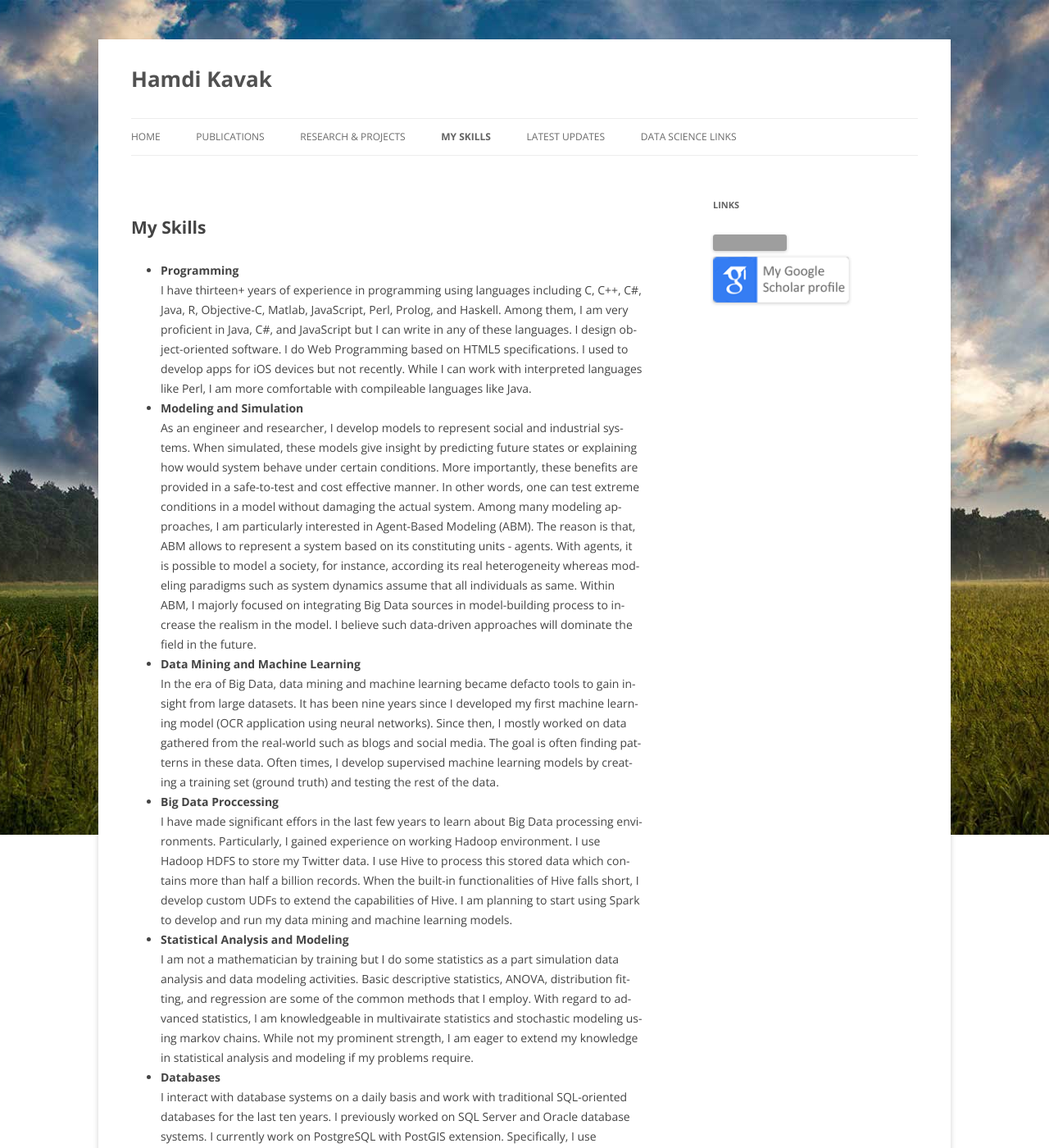
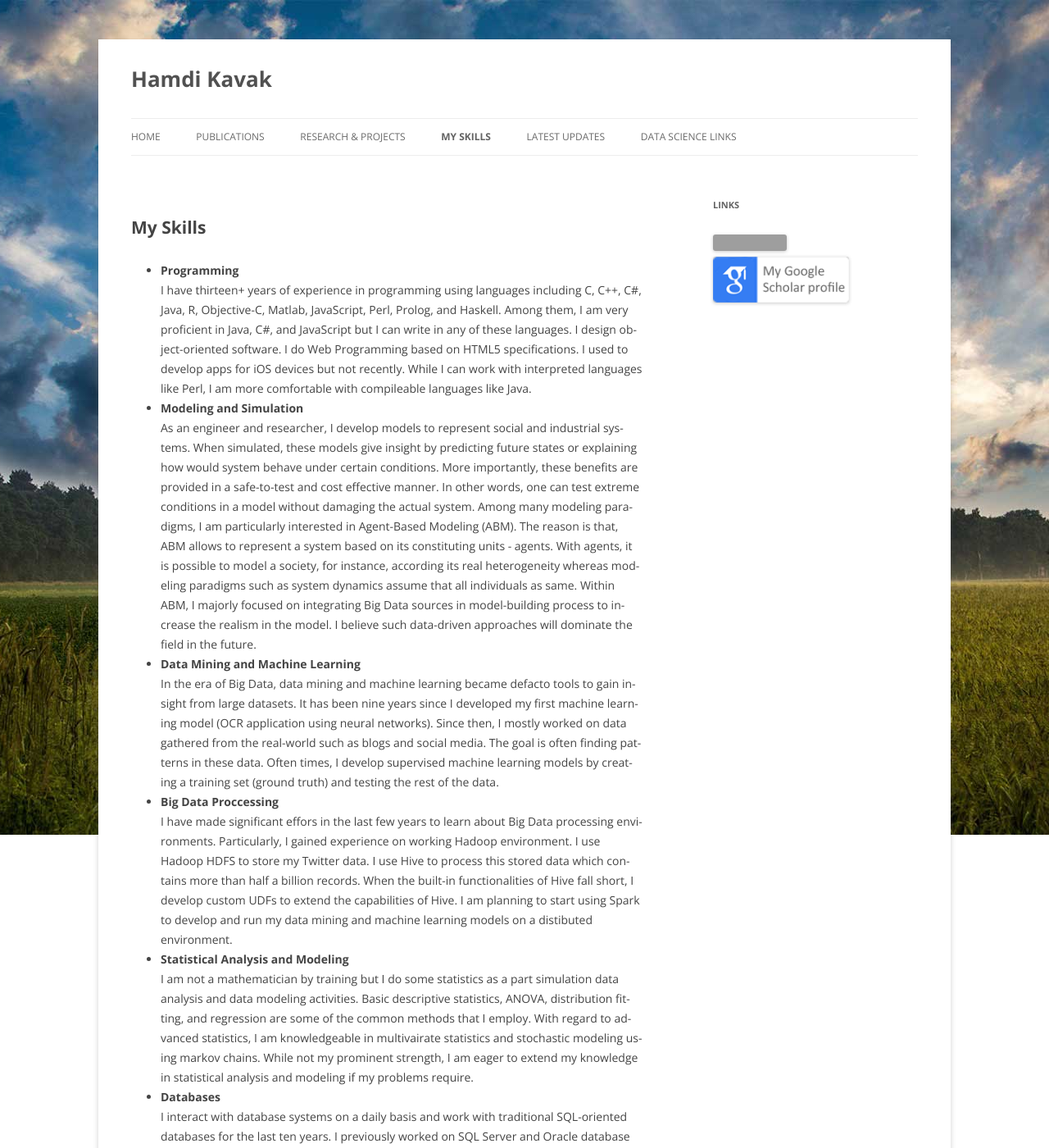
Before and after one commit to hamdikavak/hamdikavak.github.io, a Jekyll site: the page built from skills/index.html, in a window 1280 px wide and 1400 px high. Shown: the whole window at 82% size. Built offline with Jekyll 4.4.1, drawn with Linux system fonts in a browser that asks for light colours; nearby versions of some CDN libraries; library files that are not in the unit come from our copies; grey boxes are pictures that could not be loaded.

Commit message:
Update index.html

```diff
--- a/skills/index.html
+++ b/skills/index.html
@@ -14,6 +14,7 @@
     I design object-oriented software.
     I do Web Programming based on HTML5 specifications. I used to develop apps for iOS devices but not recently.
     While I can work with interpreted languages like Perl, I am more comfortable with compileable languages like Java.
+    <br/>
   </li>
   <li>
     <strong>Modeling and Simulation</strong><br />
@@ -21,11 +22,12 @@
     When simulated, these models give insight by predicting future states or explaining how would system behave under certain conditions.
     More importantly, these benefits are provided in a safe-to-test and cost effective manner.
     In other words, one can test extreme conditions in a model without damaging the actual system.
-    Among many modeling approaches, I am particularly interested in Agent-Based Modeling (ABM).
+    Among many modeling paradigms, I am particularly interested in Agent-Based Modeling (ABM).
     The reason is that, ABM allows to represent a system based on its constituting units - agents.
     With agents, it is possible to model a society, for instance, according its real heterogeneity whereas modeling paradigms such as system dynamics assume that all individuals as same.
     Within ABM, I majorly focused on integrating Big Data sources in model-building process to increase the realism in the model.
     I believe such data-driven approaches will dominate the field in the future.
+    <br/>
   </li>
   <li>
     <strong>Data Mining and Machine Learning</strong><br />
@@ -33,15 +35,16 @@
     It has been nine years since I developed my first machine learning model (OCR application using neural networks).
     Since then, I mostly worked on data gathered from the real-world such as blogs and social media.
     The goal is often finding patterns in these data. Often times, I develop supervised machine learning models by creating a training set (ground truth) and testing the rest of the data.
-
+    <br/>
   </li>
   <li>
     <strong>Big Data Proccessing</strong><br />
     I have made significant effors in the last few years to learn about Big Data processing environments.
     Particularly, I gained experience on working Hadoop environment. I use Hadoop HDFS to store my Twitter data.
     I use Hive to process this stored data which contains more than half a billion records.
-    When the built-in functionalities of Hive falls short, I develop custom UDFs to extend the capabilities of Hive.
-    I am planning to start using Spark to develop and run my data mining and machine learning models.
+    When the built-in functionalities of Hive fall short, I develop custom UDFs to extend the capabilities of Hive.
+    I am planning to start using Spark to develop and run my data mining and machine learning models on a distibuted environment.
+    <br/>
   </li>
     <li>
     <strong>Statistical Analysis and Modeling</strong><br />
@@ -49,6 +52,7 @@
     Basic descriptive statistics, ANOVA, distribution fitting, and regression are some of the common methods that I employ.
     With regard to advanced statistics, I am knowledgeable in multivairate statistics and stochastic modeling using markov chains.
     While not my prominent strength, I am eager to extend my knowledge in statistical analysis and modeling if my problems require.
+    <br/>
   </li>
   <li>
     <strong>Databases</strong><br />
@@ -57,5 +61,6 @@
     Specifically, I use PostgreSQL+PostGIS to store my location based tweet and venue data.
     In the last five years, I have experimented with No-SQL databases. I used Redis as caching database for M&amp;S Cube app.
     I also used MongoDB to store tweets in their native JSON format. My preference is to use a database system that fits my needs.
+    <br/>
   </li>
 </ul>
```
Also changed, not shown: other parts of skills/index.html (+1 -1 lines).
